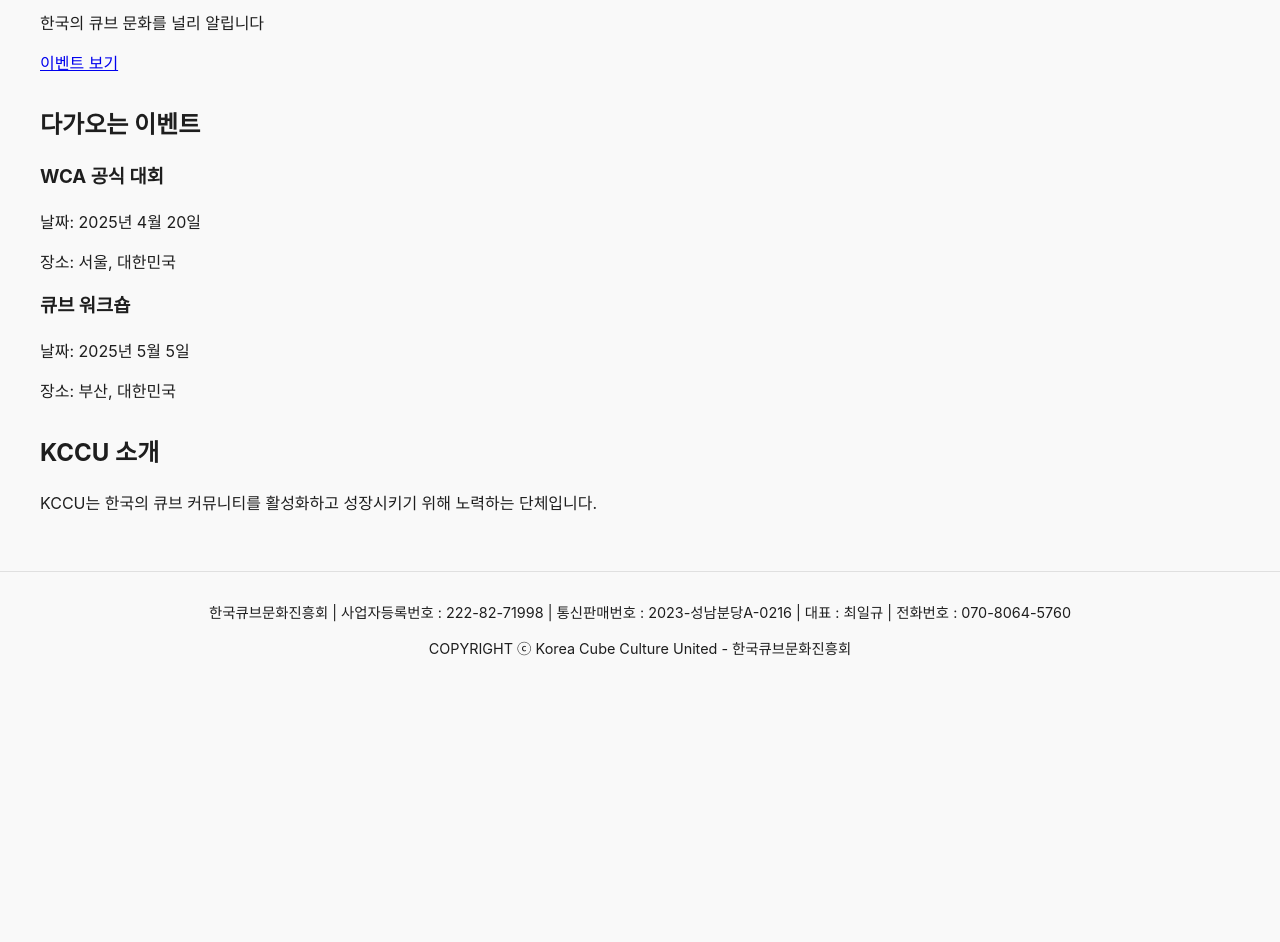
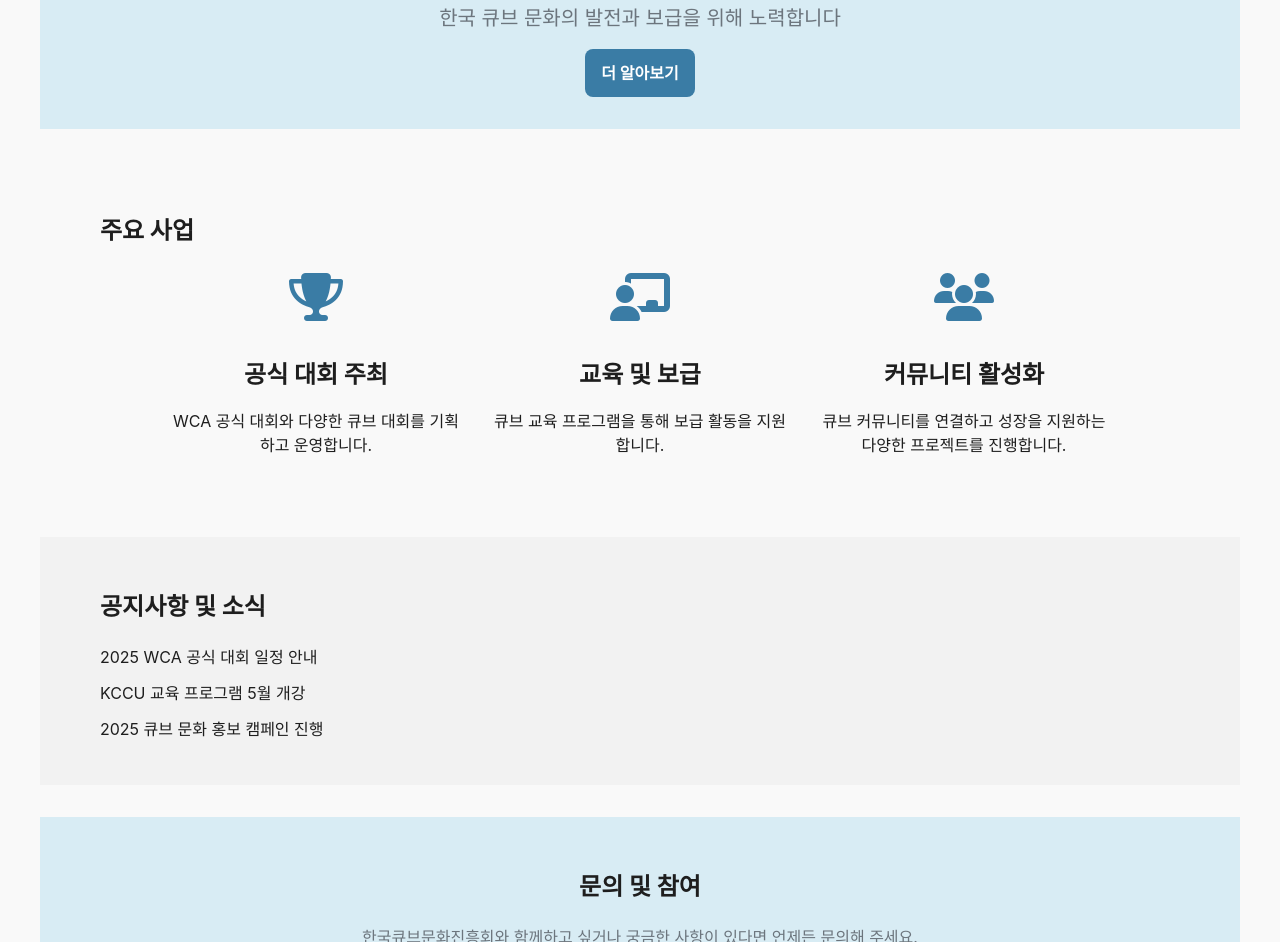
Before and after one commit to goomseo/koreacubecultureunited.org, a plain HTML site: page index.html in a window 1280 px wide. Shown: the part 168-1110 px from the top of the page. Before the commit the page ends 858 px from the top, so only its background shows below. Drawn offline with nearby package versions, Linux system fonts and the light colour scheme; a web font is replaced by a local one.

Commit message:
Fix header & Add main

```diff
--- a/css/style.css
+++ b/css/style.css
@@ -8,12 +8,12 @@
 
   --color-text-main: #1e1e1e;
   --color-text-muted: #6c757d;
-  --color-text-muted-inverse: #ffffff;
+  --color-text-white: #ffffff;
   --color-text-accent: #3a7ca5;
-  --color-text-muted-hover-dark: #212936; /* 고민 */
 
   --color-bg-default: #f9f9f9;
   --color-bg-gray: #e0e0e0;
+  --color-bg-lightgray: #f2f2f2;
   --color-bg-subtle: #d8ecf4;
   --color-bg-dark: #212936;
 
@@ -34,6 +34,7 @@
 
   --font-size-base: 1rem;
   --font-size-small: 0.9rem;
+  --font-size-footer: 0.8rem;
 
   --spacing-xxxs: 0.125rem;
   --spacing-xxs: 0.25rem;
@@ -84,12 +85,30 @@
 }
 
 footer {
-  padding: var(--spacing-md) 0;
+  padding: var(--spacing-lg) 0;
   text-align: center;
   border-top: 1px solid var(--color-border-default);
-  font-size: var(--font-size-small);
+  font-size: var(--font-size-footer);
+  background-color: var(--color-bg-lightgray);
+  color: var(--color-text-muted);
+  line-height: 1.6;
+}
+
+footer p {
+  margin: 0.5rem 0;
+}
+
+footer p:first-child {
+  font-weight: 500;
   color: var(--color-text-main);
-  background-color: var(--color-bg-default);
+  font-size: 0.85rem;
+}
+
+footer p:last-child {
+  color: var(--color-text-accent);
+  font-size: 0.75rem;
+  letter-spacing: 0.02em;
+  opacity: 0.8;
 }
 
 img {
@@ -97,6 +116,20 @@
   display: block;
 }
 
+/* SCREEN READER */
+.sr-only {
+  position: absolute;
+  width: 1px;
+  height: 1px;
+  padding: 0;
+  margin: -1px;
+  overflow: hidden;
+  clip: rect(0, 0, 0, 0);
+  white-space: nowrap;
+  border: 0;
+}
+
+/* HEADER */
 .header-container {
   display: flex;
   justify-content: space-between;
@@ -222,14 +255,126 @@
   background-color: var(--color-bg-gray);
 }
 
-.sr-only {
-  position: absolute;
-  width: 1px;
-  height: 1px;
+/* MAIN */
+main {
+  padding: var(--spacing-lg) 0;
+}
+
+.container {
+  width: 90%;
+  max-width: var(--layout-max-width);
+  margin: 0 auto;
+}
+
+.hero {
+  text-align: center;
+  padding: var(--spacing-xl) 0;
+  background-color: var(--color-bg-subtle);
+}
+
+.hero h1 {
+  font-size: 2.75rem;
+  color: var(--color-primary-dark);
+  margin-bottom: var(--spacing-sm);
+}
+
+.hero p {
+  font-size: 1.25rem;
+  color: var(--color-text-muted);
+  margin-bottom: var(--spacing-md);
+}
+
+.mission {
+  background-color: var(--color-bg-default);
+  padding: var(--spacing-xl) 0;
+}
+
+.mission-list {
+  display: flex;
+  flex-wrap: wrap;
+  gap: var(--spacing-lg);
+  justify-content: center;
+  margin-top: var(--spacing-lg);
+}
+
+.mission-item {
+  flex: 0 1 300px;
+  text-align: center;
+}
+
+.mission-item i {
+  font-size: 3rem;
+  color: var(--color-primary);
+  margin-bottom: var(--spacing-sm);
+}
+
+.mission-item h3 {
+  margin-bottom: var(--spacing-xs);
+  font-size: 1.5rem;
+}
+
+.news {
+  background-color: var(--color-bg-lightgray);
+  padding: var(--spacing-xl) 0;
+}
+
+.news-list {
+  list-style: none;
   padding: 0;
-  margin: -1px;
-  overflow: hidden;
-  clip: rect(0, 0, 0, 0);
-  white-space: nowrap;
-  border: 0;
+  margin: var(--spacing-md) 0 0;
 }
+
+.news-list li {
+  margin-bottom: var(--spacing-sm);
+}
+
+.news-list a {
+  text-decoration: none;
+  color: var(--color-text-main);
+  transition: color 0.3s;
+}
+
+.news-list a:hover {
+  color: var(--color-primary-dark);
+}
+
+.contact {
+  text-align: center;
+  padding: var(--spacing-xl) 0;
+  background-color: var(--color-bg-subtle);
+}
+
+.contact p {
+  margin-bottom: var(--spacing-md);
+  font-size: var(--font-size-base);
+  color: var(--color-text-muted);
+}
+
+.btn {
+  display: inline-block;
+  padding: var(--spacing-sm) var(--spacing-md);
+  border-radius: 0.5rem;
+  font-weight: bold;
+  text-decoration: none;
+  transition:
+    background-color 0.3s,
+    color 0.3s;
+}
+
+.btn-primary {
+  background-color: var(--color-primary);
+  color: var(--color-text-white);
+}
+
+.btn-primary:hover {
+  background-color: var(--color-primary-dark);
+}
+
+.btn-secondary {
+  background-color: var(--color-accent);
+  color: var(--color-text-white);
+}
+
+.btn-secondary:hover {
+  background-color: var(--color-primary-dark);
+}
--- a/includes/footer.html
+++ b/includes/footer.html
@@ -1,7 +1,8 @@
 <footer>
   <p>
-    한국큐브문화진흥회 | 사업자등록번호 : 222-82-71998 | 통신판매번호 : 2023-성남분당A-0216 | 대표 : 최일규 | 전화번호 :
-    070-8064-5760
+    한국큐브문화진흥회 | 대표 : 최일규<br />
+    사업자등록번호 : 222-82-71998 | 통신판매업 신고번호 : 2023-성남분당A-0216<br />
+    전화번호 : 070-8064-5760
   </p>
-  <p>COPYRIGHT ⓒ Korea Cube Culture United - 한국큐브문화진흥회</p>
+  <p>© 2025 Korea Cube Culture United. All rights reserved.</p>
 </footer>
--- a/index.html
+++ b/index.html
@@ -18,30 +18,60 @@
     <div id="header"></div>
 
     <main>
+      <!-- Hero Section -->
       <section class="hero">
-        <h1>한국큐브문화진흥회에 오신 것을 환영합니다</h1>
-        <p>한국의 큐브 문화를 널리 알립니다</p>
-        <a href="#events" class="btn">이벤트 보기</a>
-      </section>
-      <section id="events" class="events">
-        <h2>다가오는 이벤트</h2>
-        <div class="event">
-          <h3>WCA 공식 대회</h3>
-          <p>날짜: 2025년 4월 20일</p>
-          <p>장소: 서울, 대한민국</p>
-        </div>
-        <div class="event">
-          <h3>큐브 워크숍</h3>
-          <p>날짜: 2025년 5월 5일</p>
-          <p>장소: 부산, 대한민국</p>
+        <div class="container">
+          <h1>한국큐브문화진흥회</h1>
+          <p>한국 큐브 문화의 발전과 보급을 위해 노력합니다</p>
+          <a href="#mission" class="btn btn-primary">더 알아보기</a>
         </div>
       </section>
-      <section id="about" class="about">
-        <h2>KCCU 소개</h2>
-        <p>KCCU는 한국의 큐브 커뮤니티를 활성화하고 성장시키기 위해 노력하는 단체입니다.</p>
+
+      <!-- Mission Section -->
+      <section id="mission" class="mission">
+        <div class="container">
+          <h2>주요 사업</h2>
+          <div class="mission-list">
+            <div class="mission-item">
+              <i class="fas fa-trophy"></i>
+              <h3>공식 대회 주최</h3>
+              <p>WCA 공식 대회와 다양한 큐브 대회를 기획하고 운영합니다.</p>
+            </div>
+            <div class="mission-item">
+              <i class="fas fa-chalkboard-teacher"></i>
+              <h3>교육 및 보급</h3>
+              <p>큐브 교육 프로그램을 통해 보급 활동을 지원합니다.</p>
+            </div>
+            <div class="mission-item">
+              <i class="fas fa-users"></i>
+              <h3>커뮤니티 활성화</h3>
+              <p>큐브 커뮤니티를 연결하고 성장을 지원하는 다양한 프로젝트를 진행합니다.</p>
+            </div>
+          </div>
+        </div>
+      </section>
+
+      <!-- News Section -->
+      <section id="news" class="news">
+        <div class="container">
+          <h2>공지사항 및 소식</h2>
+          <ul class="news-list">
+            <li><a href="#">2025 WCA 공식 대회 일정 안내</a></li>
+            <li><a href="#">KCCU 교육 프로그램 5월 개강</a></li>
+            <li><a href="#">2025 큐브 문화 홍보 캠페인 진행</a></li>
+          </ul>
+        </div>
+      </section>
+
+      <!-- Contact Section -->
+      <section id="contact" class="contact">
+        <div class="container">
+          <h2>문의 및 참여</h2>
+          <p>한국큐브문화진흥회와 함께하고 싶거나 궁금한 사항이 있다면 언제든 문의해 주세요.</p>
+          <a href="#footer" class="btn btn-secondary">문의하기</a>
+        </div>
       </section>
     </main>
-
     <div id="footer"></div>
   </body>
 </html>
```
